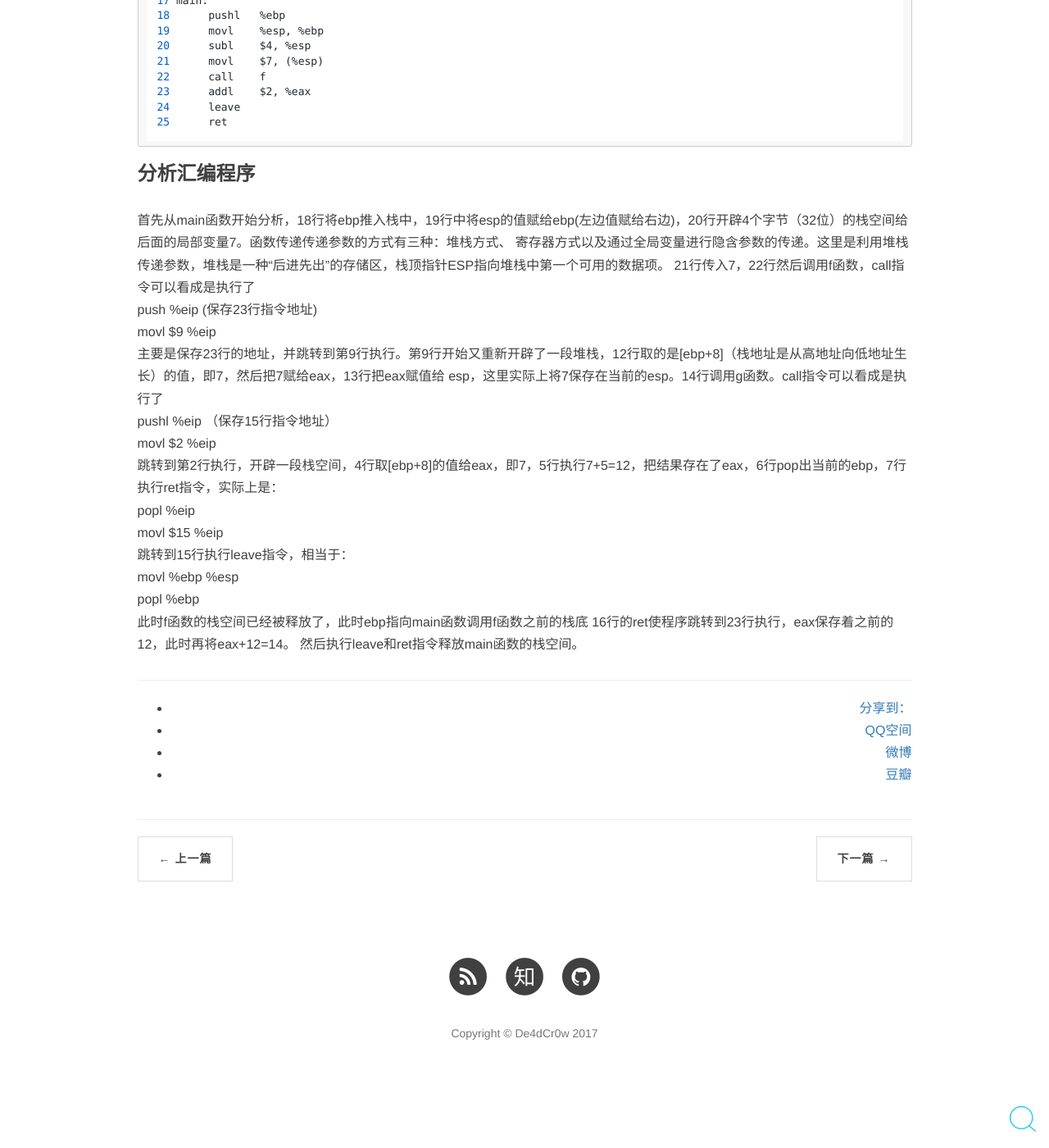
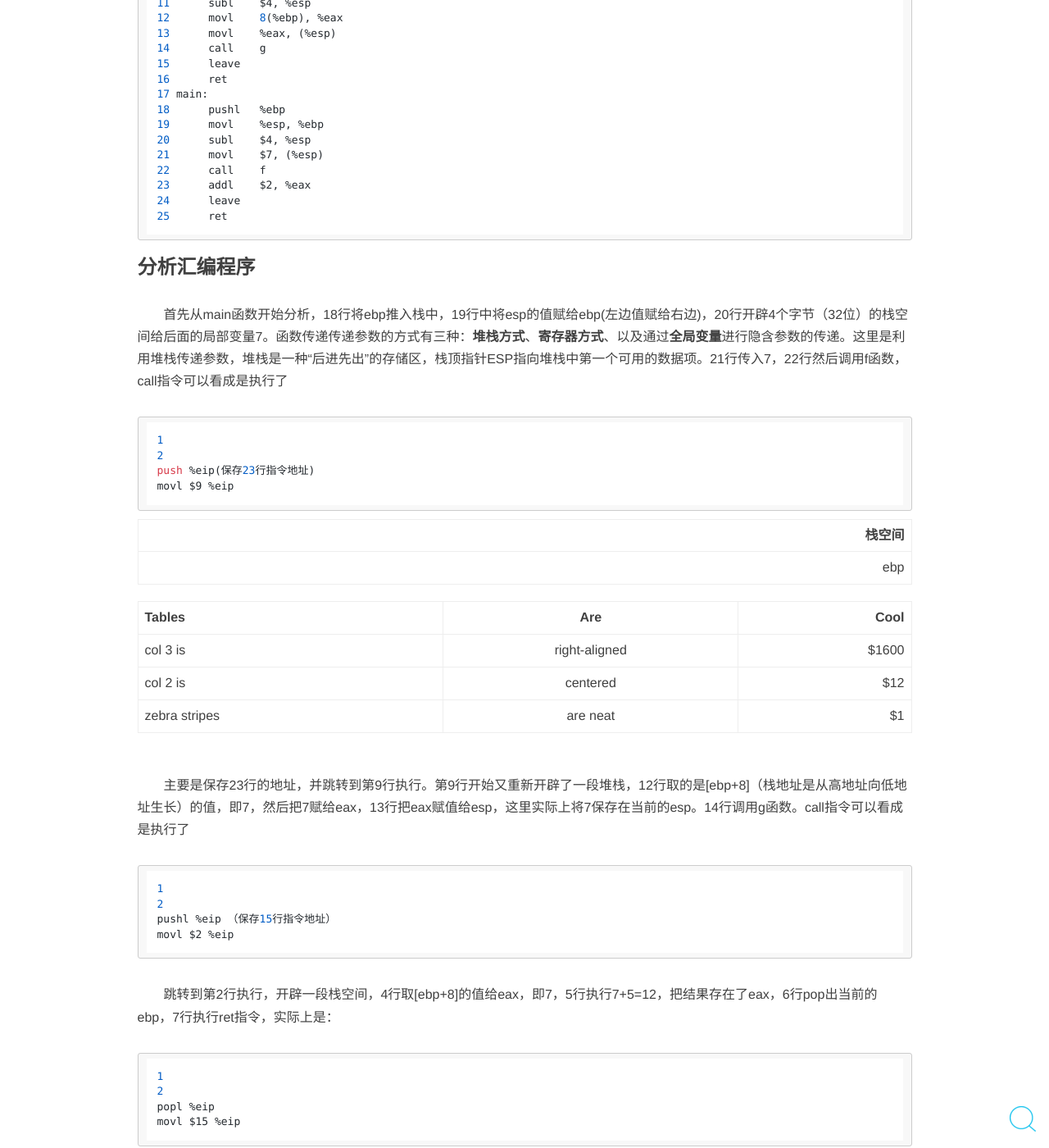
Before and after one commit to linmufeng/De4dCr0w.github.io, a Jekyll site: the page built from _posts/2017-02-16-分析简单C语言程序.md, in a window 1280 px wide and 1400 px high, scrolled down 2233 px. Shown: the whole window at 82% size. Built offline with Jekyll 4.4.1, drawn with Linux system fonts in a browser that asks for light colours; nearby versions of some CDN libraries; comment, search, counter and statistics services are not loaded; some of the changed text lies outside the part shown.

Commit message:
汇编c语言

````diff
--- a/_posts/2017-02-16-分析简单C语言程序.md
+++ b/_posts/2017-02-16-分析简单C语言程序.md
@@ -1,85 +1,107 @@
 ---
+
 layout: post
+
 title: '通过汇编一个简单的C程序，分析汇编代码理解计算机工作原理'
+
 date: '2017-02-16'
+
 header-img: "img/home-bg.jpg"
+
 tags:
      - linux
 author: 'De4dCr0w'
+
 ---
 
 >版权声明：本文为博主原创文章，未经博主允许不得转载。
 >
 >罗军 + 原创作品转载请注明出处 + 《Linux内核分析》MOOC课程http://mooc.study.163.com/course/USTC-1000029000
 
+test
+
 ## 源程序
-```
-int g(int x)
-{
-    return x+5;
-}
 
-int f(int x)
-{
-    return g(x);
-}
+	int g(int x)
+	{
+   		return x+5;
+	}
 
-int main(void)
-{
-    return f(7)+2;
-}
-```
+	int f(int x)
+	{
+   		return g(x);
+	}
+
+	int main(void)
+	{
+   		return f(7)+2;
+	}
+
 ### 编译命令
-```
- gcc -S -o main.s main.c -m32
-```
-将原程序编译成汇编指令，其中-m32是将其编译成32位下的汇编。
-将汇编文件中用于链接过程的代码删除，得到下面汇编代码
+
+	gcc -S -o main.s main.c -m32
+
+* 将原程序编译成汇编指令，其中-m32是将其编译成32位下的汇编。
+* 将汇编文件中用于链接过程的代码删除，得到下面汇编代码
+
 ###汇编代码
-```
-1 g:
-2	pushl	%ebp
-3	movl	%esp, %ebp
-4	movl	8(%ebp), %eax
-5	addl	$5, %eax
-6	popl	%ebp
-7	ret
-8 f:
-9	pushl	%ebp
-10	movl	%esp, %ebp
-11	subl	$4, %esp
-12	movl	8(%ebp), %eax
-13	movl	%eax, (%esp)
-14	call	g
-15	leave
-16	ret
-17 main:
-18	pushl	%ebp
-19	movl	%esp, %ebp
-20	subl	$4, %esp
-21	movl	$7, (%esp)
-22	call	f
-23	addl	$2, %eax
-24	leave
-25	ret
-```
+
+	1 g:
+	2	pushl	%ebp
+	3	movl	%esp, %ebp
+	4	movl	8(%ebp), %eax
+	5	addl	$5, %eax
+	6	popl	%ebp
+	7	ret
+	8 f:
+	9	pushl	%ebp
+	10	movl	%esp, %ebp
+	11	subl	$4, %esp
+	12	movl	8(%ebp), %eax
+	13	movl	%eax, (%esp)
+	14	call	g
+	15	leave
+	16	ret
+	17 main:
+	18	pushl	%ebp
+	19	movl	%esp, %ebp
+	20	subl	$4, %esp
+	21	movl	$7, (%esp)
+	22	call	f
+	23	addl	$2, %eax
+	24	leave
+	25	ret
 
 ### 分析汇编程序
-首先从main函数开始分析，18行将ebp推入栈中，19行中将esp的值赋给ebp(左边值赋给右边)，20行开辟4个字节（32位）的栈空间给后面的局部变量7。函数传递传递参数的方式有三种：堆栈方式、
-寄存器方式以及通过全局变量进行隐含参数的传递。这里是利用堆栈传递参数，堆栈是一种“后进先出”的存储区，栈顶指针ESP指向堆栈中第一个可用的数据项。
-21行传入7，22行然后调用f函数，call指令可以看成是执行了
-push %eip (保存23行指令地址)
-movl $9 %eip
-主要是保存23行的地址，并跳转到第9行执行。第9行开始又重新开辟了一段堆栈，12行取的是[ebp+8]（栈地址是从高地址向低地址生长）的值，即7，然后把7赋给eax，13行把eax赋值给
-esp，这里实际上将7保存在当前的esp。14行调用g函数。call指令可以看成是执行了
-pushl %eip （保存15行指令地址）
-movl $2 %eip
-跳转到第2行执行，开辟一段栈空间，4行取[ebp+8]的值给eax，即7，5行执行7+5=12，把结果存在了eax，6行pop出当前的ebp，7行执行ret指令，实际上是：
-popl %eip
-movl $15 %eip
-跳转到15行执行leave指令，相当于：
-movl %ebp %esp
-popl %ebp
-此时f函数的栈空间已经被释放了，此时ebp指向main函数调用f函数之前的栈底
-16行的ret使程序跳转到23行执行，eax保存着之前的12，此时再将eax+12=14。
-然后执行leave和ret指令释放main函数的栈空间。
+
+　　首先从main函数开始分析，18行将ebp推入栈中，19行中将esp的值赋给ebp(左边值赋给右边)，20行开辟4个字节（32位）的栈空间给后面的局部变量7。函数传递传递参数的方式有三种：**堆栈方式**、**寄存器方式**、以及通过**全局变量**进行隐含参数的传递。这里是利用堆栈传递参数，堆栈是一种“后进先出”的存储区，栈顶指针ESP指向堆栈中第一个可用的数据项。21行传入7，22行然后调用f函数，call指令可以看成是执行了
+
+    push %eip(保存23行指令地址)
+    movl $9 %eip
+
+|栈空间|
+|-----:|
+|ebp  |
+
+| Tables        | Are           | Cool  |
+| ------------- |:-------------:| -----:|
+| col 3 is      | right-aligned | $1600 |
+| col 2 is      | centered      |   $12 |
+| zebra stripes | are neat      |    $1 |
+
+　　主要是保存23行的地址，并跳转到第9行执行。第9行开始又重新开辟了一段堆栈，12行取的是[ebp+8]（栈地址是从高地址向低地址生长）的值，即7，然后把7赋给eax，13行把eax赋值给esp，这里实际上将7保存在当前的esp。14行调用g函数。call指令可以看成是执行了
+
+	pushl %eip （保存15行指令地址）
+	movl $2 %eip
+
+　　跳转到第2行执行，开辟一段栈空间，4行取[ebp+8]的值给eax，即7，5行执行7+5=12，把结果存在了eax，6行pop出当前的ebp，7行执行ret指令，实际上是：
+
+	popl %eip
+	movl $15 %eip
+
+　　跳转到15行执行leave指令，相当于：
+
+	movl %ebp %esp
+	popl %ebp
+
+　　此时f函数的栈空间已经被释放了，此时ebp指向main函数调用f函数之前的栈底，16行的ret使程序跳转到23行执行，eax保存着之前的12，此时再将***eax+12=14***。然后执行leave和ret指令释放main函数的栈空间。
````
